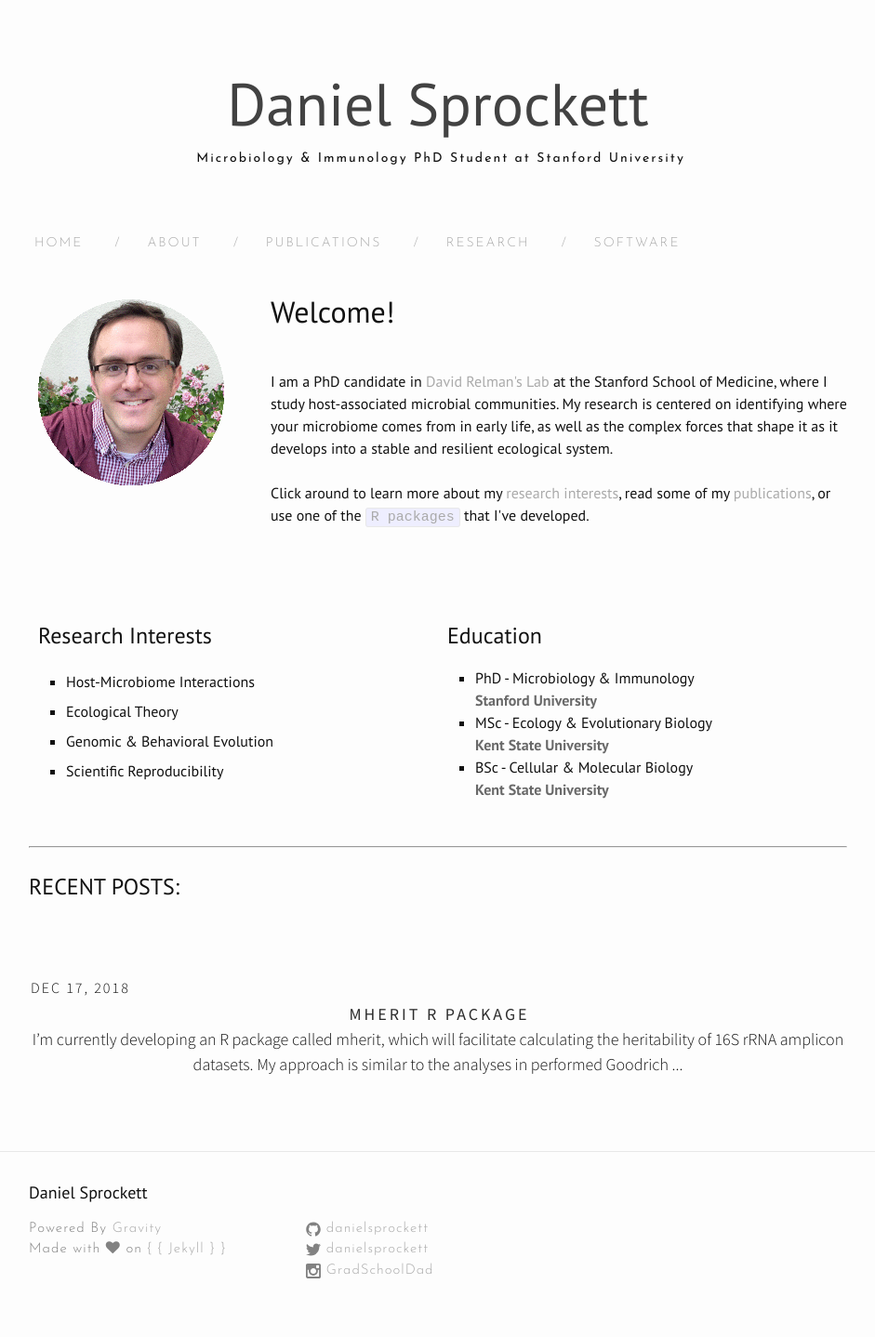
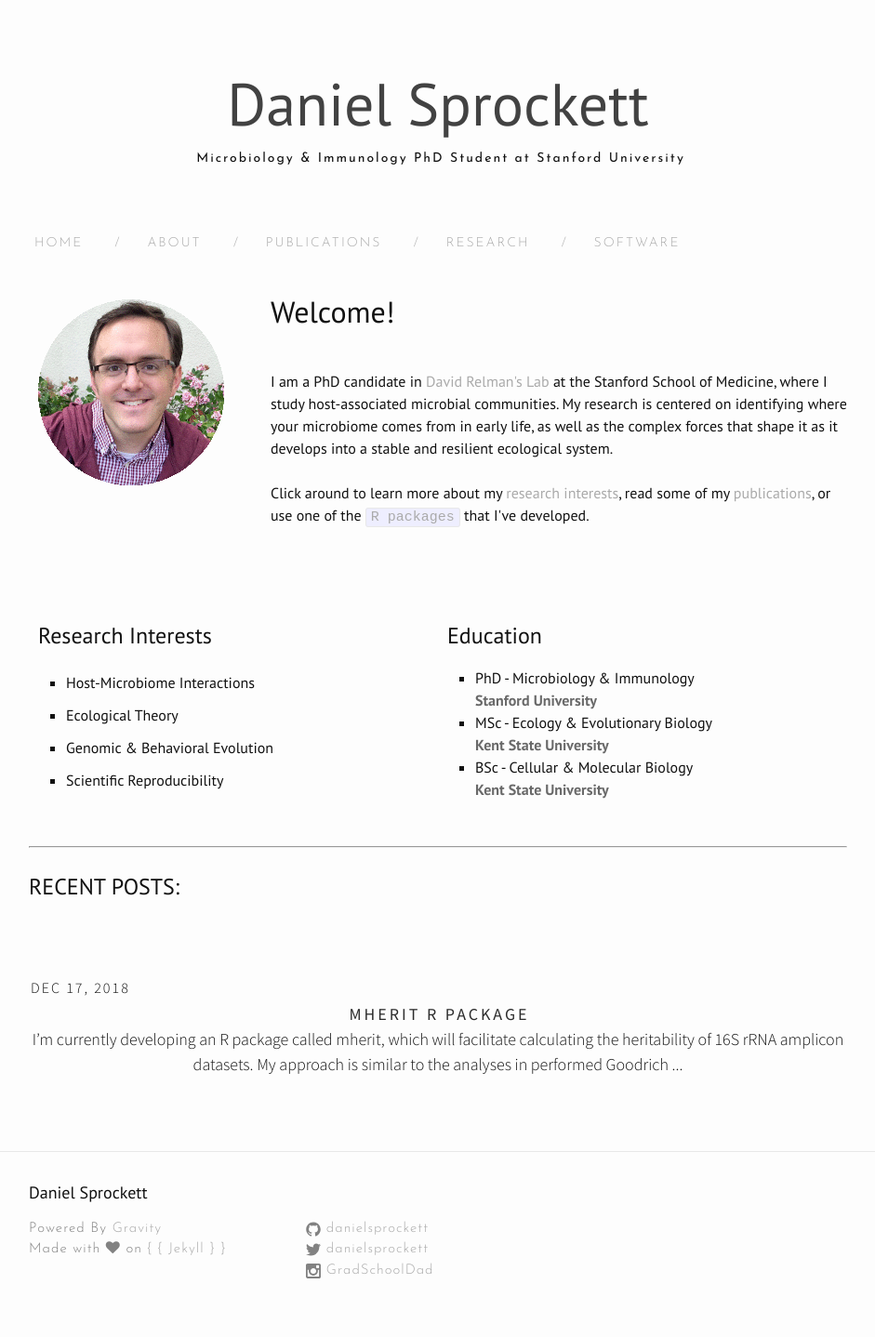
Before and after one commit to DanielSprockett/danielsprockett.github.io, a Jekyll site: the page built from index.html, in a window 1280 px wide. Shown: the whole page at 93% size, without its empty margins (169-1110 px from the left). Built offline with Jekyll 4.4.1, drawn with Linux system fonts in a browser that asks for light colours; nearby versions of some CDN libraries; the list of posts is cut into pages by our own code.

Commit message:
Update index.html

```diff
--- a/index.html
+++ b/index.html
@@ -46,7 +46,7 @@
 <div class="row">
   <div class="column">
     <h2>Research Interests</h2>
-      <ul style="list-style-type:square;line-height:200%">
+      <ul style="list-style-type:square;line-height:220%">
         <li>Host-Microbiome Interactions</li>
         <li>Ecological Theory</li>
         <li>Genomic & Behavioral Evolution</li>
```
